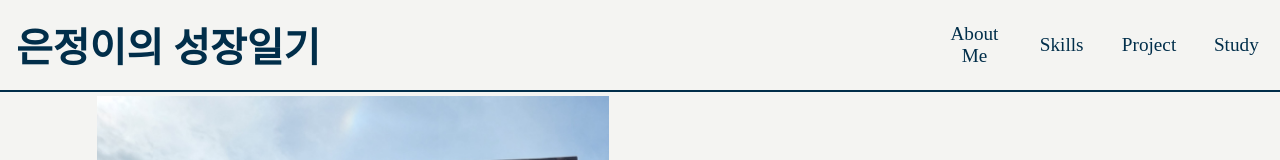
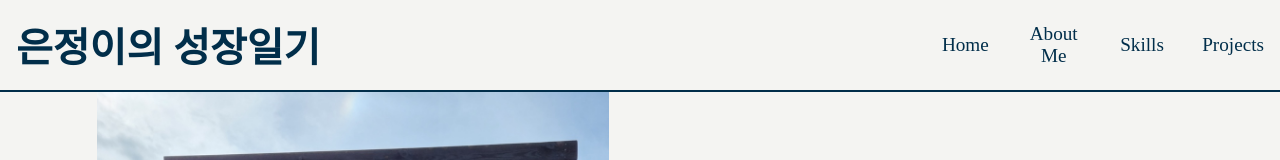
Before and after one commit to jeunjeong/jeunjeong.github.io, a React (Create React App) app: page / in a window 1280 px wide. Shown: the top 160 px of the page. Built offline with nearby package versions, Linux system fonts and the light colour scheme; the HTML template or start-up script is replaced by a standard one; a web font is replaced by a local one.

Commit message:
:sparkles: feat : Add link routing

```diff
--- a/src/About Me/about_me.styled.tsx
+++ b/src/About Me/about_me.styled.tsx
@@ -2,7 +2,7 @@ import styled from "styled-components";
 
 export const MainContainer = styled.div`
 	background-color: #f4f4f2;
-	padding-top: 1rem;
+	padding-top: 6rem;
 	text-align: center;
 	border-bottom : 1px solid lightgray;
 `;
@@ -11,7 +11,7 @@ export const Title = styled.div`
 	font-size: 3rem;
 	font-weight : bold;
 	margin-bottom: 3rem;
-`;
+`
 
 export const Content = styled.div`
 	font-size: 1.5rem;
--- a/src/About Me/about_me.tsx
+++ b/src/About Me/about_me.tsx
@@ -7,9 +7,13 @@ import { IoMdSchool } from "react-icons/io";
 import { PiCertificateFill } from "react-icons/pi";
 import Progress from "./progress_bar";
 
-function AboutMe() {
+interface Props {
+	id : string;
+}
+
+const AboutMe:React.FC<Props>=({id})=> {
 	return (
-		<about.MainContainer>
+		<about.MainContainer id={id}>
 			<about.Title>About Me</about.Title>
 			<about.Content>
 				<about.Section>
--- a/src/App.tsx
+++ b/src/App.tsx
@@ -7,12 +7,31 @@ import AboutMe from "./About Me/about_me";
 import Skills from "./Skills/skills";
 import Project from "./Project/project"
 
+const sections = [
+  {id:'section1',label:'Home'},
+  {id:'section2',label:'About Me'},
+  {id:'section3',label:'Skills'},
+  {id:'section4',label:'Projects'},
+]
+
 function App() {
+  const handleNavClick =(id:string)=>{
+    const element = document.getElementById(id);
+    if(element){
+      element.scrollIntoView({behavior:'smooth'});
+    }
+
+  }
   return (
     <div>
-      <Routes>
+      <Header  sections={sections} onNavClick={handleNavClick}/>
+      <Home id="section1"  />
+      <AboutMe id="section2" />
+      <Skills  id="section3"/>
+      <Project id="section4"/>
+      {/* <Routes>
         <Route path="/" element={[<Header key="header" />, <Home key="home" />, <AboutMe key="aboutMe" />, <Skills key="sklls" />, <Project key="project"/>]} />
-      </Routes>
+      </Routes> */}
     </div>
   );
 }
--- a/src/Home/Home.tsx
+++ b/src/Home/Home.tsx
@@ -5,9 +5,13 @@ import { ImMail } from "react-icons/im";
 import { FaInstagramSquare } from "react-icons/fa";
 import { FaGithubSquare } from "react-icons/fa";
 
-function Home() {
+interface Props {
+	id:string;
+}
+
+const Home:React.FC<Props> =({id})=> {
 	return (
-		<M.MainContainer>
+		<M.MainContainer id={id}>
 			<M.BackgroundImg src="profile/background.jpg" />
 			<M.Contact>
 				<M.ContactTitle>Contact Me</M.ContactTitle>
--- a/src/Home/home.styled.tsx
+++ b/src/Home/home.styled.tsx
@@ -9,6 +9,7 @@ export const MainContainer = styled.div`
 		display: flex;
 		justify-content: space-around;
 		align-items: center;
+		padding-top : 5rem;
 	}
 	border-bottom : 1px solid lightgray;
 	padding-top : 6rem;
--- a/src/Project/project.styled.tsx
+++ b/src/Project/project.styled.tsx
@@ -2,7 +2,7 @@ import styled from "styled-components";
 
 export const MainContainer = styled.div`
     background-color: #f4f4f2;
-	padding-top: 1rem;
+	padding-top: 6rem;
 	text-align: center;
     order-bottom : 1px solid lightgray;
     `;
--- a/src/Project/project.tsx
+++ b/src/Project/project.tsx
@@ -2,6 +2,10 @@ import React from "react";
 import * as skills from "./project.styled";
 import Carousel from './carousel';
 import Card from './card';
+
+interface Props {
+	id : string;
+}
 
 const CARDS = 3;
 const cardContents = [
@@ -23,8 +27,8 @@ const cardContents = [
   ];
 
 
-function Project() {
-	return <skills.MainContainer>
+const Project:React.FC<Props>=({id}) =>{
+	return <skills.MainContainer id = {id}>
 		<skills.Title>Project</skills.Title>
 		<skills.Content>
 		<Carousel>
--- a/src/Skills/skills.styled.tsx
+++ b/src/Skills/skills.styled.tsx
@@ -2,9 +2,9 @@ import styled from "styled-components";
 
 export const MainContainer = styled.div`
     background-color: #f4f4f2;
-	padding-top: 1rem;
+	padding-top: 6rem;
 	text-align: center;
-    order-bottom : 1px solid lightgray;
+    border-bottom : 1px solid lightgray;
     `;
 
 export const Title = styled.div`
@@ -16,7 +16,6 @@ export const Title = styled.div`
 export const Content = styled.div`
 	font-size: 1.5rem;
 	margin-top: 1rem;
-	margin-bottom:2em;
 
 	@media (min-width: 768px) {
 		display: flex;
@@ -27,7 +26,7 @@ export const Section = styled.div`
 	flex: 1;
 	margin-left:1rem;
 	margin-right:1rem;
-	margin-bottom: 1.5rem;
+	margin-bottom: 1rem;
 `;
 
 export const Card = styled.div`
--- a/src/Skills/skills.tsx
+++ b/src/Skills/skills.tsx
@@ -1,8 +1,12 @@
 import React from "react";
 import * as skills from "./skills.styled";
 
-function Skills() {
-	return <skills.MainContainer>
+interface Props {
+	id : string;
+}
+
+const Skills:React.FC<Props>=({id})=> {
+	return <skills.MainContainer id={id}>
 		<skills.Title>Skills</skills.Title>
 		<skills.Content>
 			<skills.Section>
--- a/src/TopBar/top_bar.styled.tsx
+++ b/src/TopBar/top_bar.styled.tsx
@@ -31,6 +31,7 @@ export const Content = styled.div`
 	font-size: 1.2rem;
 	margin-left: 1rem;
 	margin-right: 1rem;
+	cursor:pointer;
 	@media (max-width: 768px) {
 		font-size: 0.8rem;
 		font-weight:bold;
--- a/src/TopBar/top_bar.tsx
+++ b/src/TopBar/top_bar.tsx
@@ -1,15 +1,29 @@
 import React from "react";
 import * as nav from "./top_bar.styled";
 
-function Header() {
+interface Section{
+	id:string;
+	label:string;
+}
+
+interface Props{
+	sections :Section[];
+	onNavClick:(id:string)=>void;
+}
+
+const Header:React.FC<Props> = ({sections,onNavClick})=>{
 	return (
 		<nav.TopBar>
 			<nav.Title>은정이의 성장일기</nav.Title>
 			<nav.Function>
-				<nav.Content>About Me</nav.Content>
-				<nav.Content>Skills</nav.Content>
-				<nav.Content>Project</nav.Content>
-				<nav.Content>Study</nav.Content>
+				{
+					sections.map((section)=>(
+						<nav.Content onClick={()=>onNavClick(section.id)}>
+							{section.label}
+						</nav.Content>
+					))
+				}
+
 			</nav.Function>
 		</nav.TopBar>
 	);
--- a/tsconfig.json
+++ b/tsconfig.json
@@ -1,6 +1,6 @@
 {
   "compilerOptions": {
-    "target": "es5",
+    "target": "esnext",
     "lib": [
       "dom",
       "dom.iterable",
```
